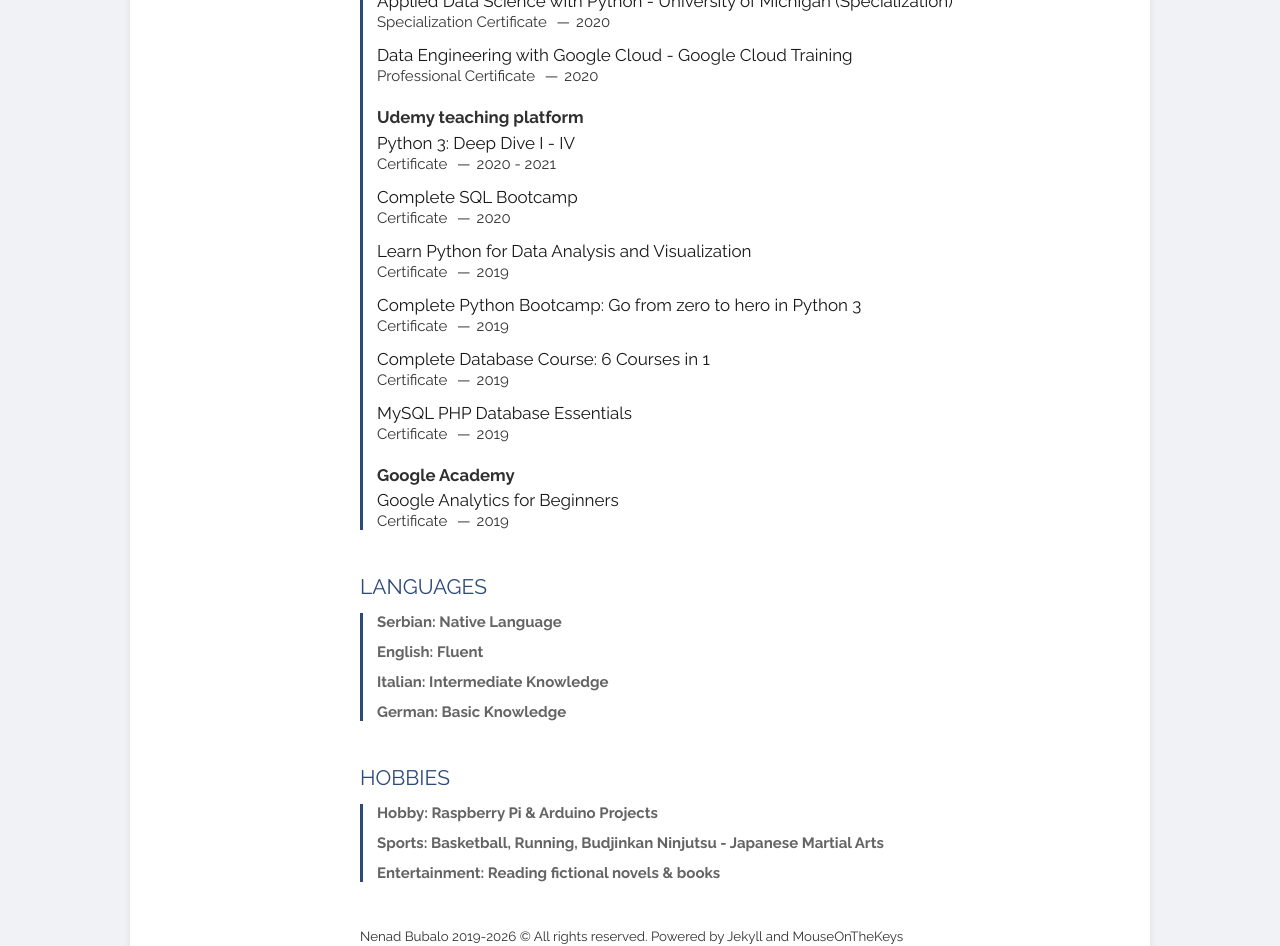
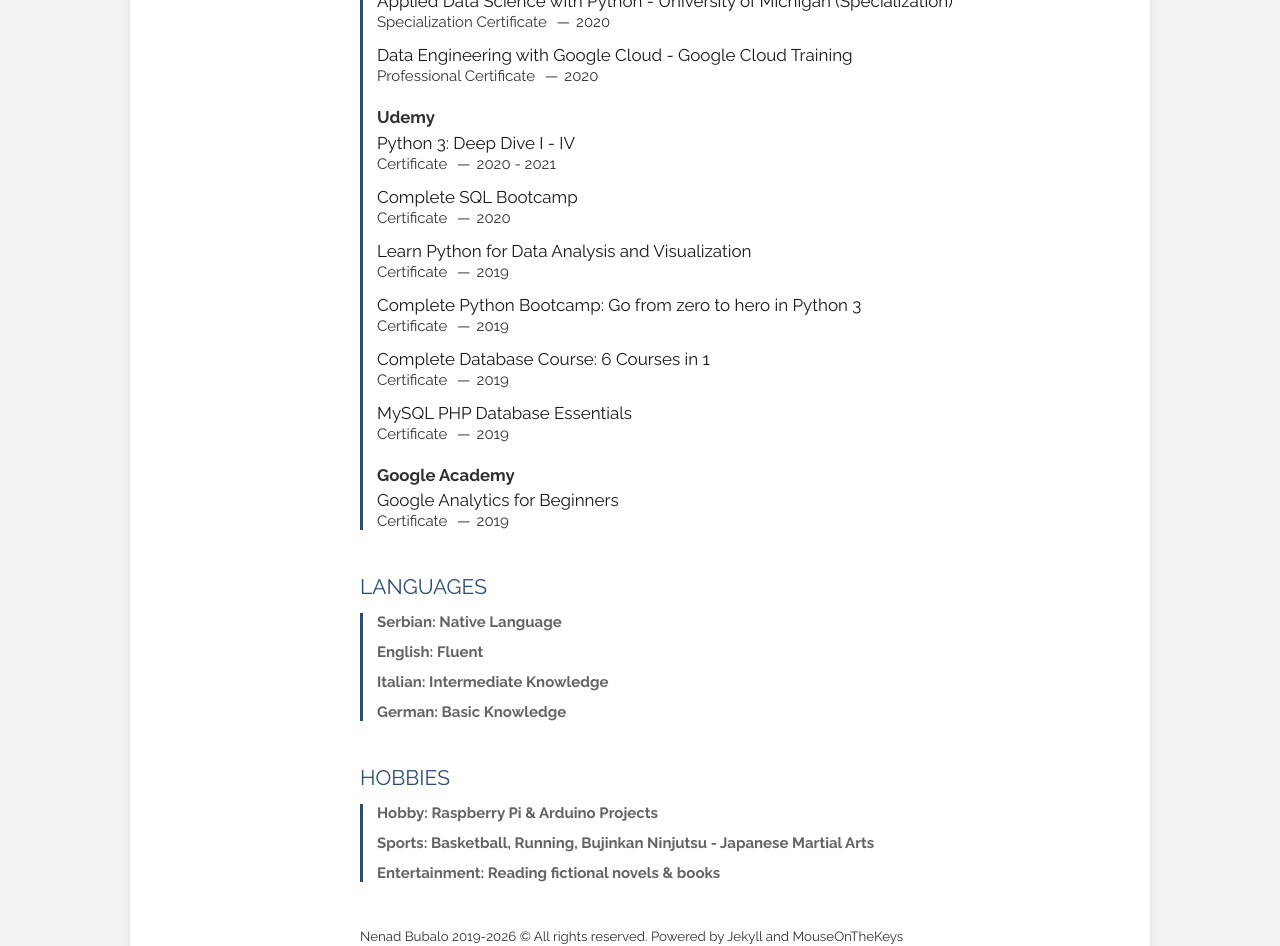
Before and after one commit to MouseOnTheKeys/cv, a Jekyll site: the page built from index.html, in a window 1280 px wide and 1400 px high, scrolled down 2064 px. Shown: the part 408-1354 px from the top of the window. Built offline with Jekyll 4.4.1, drawn with Linux system fonts in a browser that asks for light colours; the list of posts is cut into pages by our own code; some of the changed text lies outside the part shown.

Commit message:
2026: update 7

```diff
--- a/_config.yml
+++ b/_config.yml
@@ -1,7 +1,5 @@
 highlighter: rouge
 markdown: kramdown
-rdiscount:
-  extensions: [smart]
 permalink: :title.html
 paginate: 5
 plugins: [jekyll-paginate]
--- a/_includes/education.html
+++ b/_includes/education.html
@@ -3,7 +3,7 @@
   <article>
     <header>
       <h1>M.Sc in Information Technologies</h1>
-      <span>The University of Belgrade, Facuty of Mechanical Engineering</span>
+      <span>The University of Belgrade, Faculty of Mechanical Engineering</span>
       <span>
         <address>Belgrade, Serbia</address>
         <time>2019 to 2021</time>
--- a/_includes/initiatives.html
+++ b/_includes/initiatives.html
@@ -7,9 +7,8 @@
                 <li>
                     <h5>AWS Certified Cloud Practitioner - Amazon Web Services</h5>
                     <span>
-                        <address><a
-                                href=https://www.credly.com/badges/3a7ca0c0-ca18-4062-8f11-51e1304765c6/linked_in_profile>Certificate
-                                </a> </address> <time>December 2022 - December 2025 (expired)</time>
+                        <address><a href="https://www.credly.com/badges/3a7ca0c0-ca18-4062-8f11-51e1304765c6/linked_in_profile">Certificate</a></address>
+                        <time>December 2022 - December 2025 (expired)</time>
                     </span>
                 </li>
             </ul>
@@ -20,71 +19,68 @@
                 <li>
                     <h5>Functional Principles in Scala - École Polytechnique Fédérale de Lausanne</h5>
                     <span>
-                        <address><a
-                                href=https://www.coursera.org/account/accomplishments/certificate/L6PBU7V6Z2S7>Certificate
-                                </a> </address> <time>2020</time>
+                        <address><a href="https://www.coursera.org/account/accomplishments/certificate/L6PBU7V6Z2S7">Certificate</a></address>
+                        <time>2020</time>
                     </span>
                 </li>
                 <li>
                     <h5>Applied Data Science with Python - University of Michigan (Specialization)</h5>
                     <span>
-                        <address><a
-                                href=https://www.coursera.org/account/accomplishments/specialization/certificate/YZFLQNE3T66F>Specialization Certificate
-                                </a> </address> <time>2020</time>
+                        <address><a href="https://www.coursera.org/account/accomplishments/specialization/certificate/YZFLQNE3T66F">Specialization Certificate</a></address>
+                        <time>2020</time>
                     </span>
                 </li>
                 <li>
                     <h5>Data Engineering with Google Cloud - Google Cloud Training</h5>
                     <span>
-                        <address><a
-                                href=https://www.coursera.org/account/accomplishments/specialization/certificate/XXQKURP8PRFU>Professional Certificate
-                                </a> </address> <time>2020</time>
+                        <address><a href="https://www.coursera.org/account/accomplishments/specialization/certificate/XXQKURP8PRFU">Professional Certificate</a></address>
+                        <time>2020</time>
                     </span>
                 </li>
             </ul>
         </header>
         <header>
-            <h1>Udemy teaching platform</h1>
+            <h1>Udemy</h1>
             <ul>
                 <li>
                     <h5>Python 3: Deep Dive I - IV</h5>
                     <span>
-                        <address><a href=https://postimg.cc/FdstTVYm/>Certificate </a> </address>
+                        <address><a href="https://postimg.cc/FdstTVYm/">Certificate</a></address>
                         <time>2020 - 2021</time>
                     </span>
                 </li>
                 <li>
                     <h5>Complete SQL Bootcamp</h5>
                     <span>
-                        <address><a href=https://www.udemy.com/certificate/UC-e36968b4-adc2-4630-aab7-08a8ddef8067/>Certificate </a> </address>
+                        <address><a href="https://www.udemy.com/certificate/UC-e36968b4-adc2-4630-aab7-08a8ddef8067/">Certificate</a></address>
                         <time>2020</time>
                     </span>
                 </li>
                 <li>
                     <h5>Learn Python for Data Analysis and Visualization</h5>
                     <span>
-                        <address><a href=https://www.udemy.com/certificate/UC-UKMXO5FJ/>Certificate </a> </address>
+                        <address><a href="https://www.udemy.com/certificate/UC-UKMXO5FJ/">Certificate</a></address>
                         <time>2019</time>
                     </span>
                 </li>
                 <li>
                     <h5>Complete Python Bootcamp: Go from zero to hero in Python 3</h5>
                     <span>
-                        <address><a href=https://www.udemy.com/certificate/UC-STLLGKKA/>Certificate </a> </address>
+                        <address><a href="https://www.udemy.com/certificate/UC-STLLGKKA/">Certificate</a></address>
                         <time>2019</time>
                     </span>
                 </li>
                 <li>
                     <h5>Complete Database Course: 6 Courses in 1</h5>
                     <span>
-                        <address><a href=https://www.udemy.com/certificate/UC-S0208RYO/>Certificate </a> </address>
+                        <address><a href="https://www.udemy.com/certificate/UC-S0208RYO/">Certificate</a></address>
                         <time>2019</time>
                     </span>
                 </li>
                 <li>
                     <h5>MySQL PHP Database Essentials</h5>
                     <span>
-                        <address><a href=https://www.udemy.com/certificate/UC-WJ300N8D/>Certificate </a> </address>
+                        <address><a href="https://www.udemy.com/certificate/UC-WJ300N8D/">Certificate</a></address>
                         <time>2019</time>
                     </span>
                 </li>
@@ -96,21 +92,11 @@
                 <li>
                     <h5>Google Analytics for Beginners</h5>
                     <span>
-                        <address><a
-                                href=https://analytics.google.com/analytics/academy/certificate/_2DXAXjTTK-iIAjqk1zc2Q>Certificate
-                                </a> </address> <time>2019</time>
+                        <address><a href="https://analytics.google.com/analytics/academy/certificate/_2DXAXjTTK-iIAjqk1zc2Q">Certificate</a></address>
+                        <time>2019</time>
                     </span>
                 </li>
             </ul>
         </header>
     </article>
-    <article>
-        <!--<header>
-            <h1>Student Volunteer</h1>
-            <span><address>British RedCross, Glasgow, UK</address><time>2013</time></span>
-        </header>
-        <p>
-            Fundraiser: Lorem adipiscing ei eam, eros conceptam maiestatis ne sea.
-        </p>
-    </article>-->
 </section>
--- a/_includes/interests.html
+++ b/_includes/interests.html
@@ -1,10 +1,10 @@
 <section class="thirteen columns">
-    <h1>Hobbies</h1>
-    <article>
-            <dl><ul>
-                 <li><em>Hobby: Raspberry Pi & Arduino Projects</em></li><!---
-            --><li><em>Sports: Basketball, Running, Budjinkan Ninjutsu - Japanese Martial Arts</em></li><!--
-        --><li><em>Entertainment: Reading fictional novels & books</em></li>
-            </ul></dl>
-    </article>
+  <h1>Hobbies</h1>
+  <article>
+    <ul>
+      <li><em>Hobby: Raspberry Pi &amp; Arduino Projects</em></li>
+      <li><em>Sports: Basketball, Running, Bujinkan Ninjutsu - Japanese Martial Arts</em></li>
+      <li><em>Entertainment: Reading fictional novels &amp; books</em></li>
+    </ul>
+  </article>
 </section>
--- a/_includes/languages.html
+++ b/_includes/languages.html
@@ -1,11 +1,11 @@
 <section class="thirteen columns">
-        <h1>Languages</h1>
-        <article>
-            <dl><ul>
-                <li><em>Serbian: Native Language</em></li><!---
-                --><li><em>English: Fluent</em></li><!--
-                --><li><em>Italian: Intermediate Knowledge</em></li><!---
-                --><li><em>German: Basic Knowledge</em></li>
-            </ul></dl>
-        </article>
+  <h1>Languages</h1>
+  <article>
+    <ul>
+      <li><em>Serbian: Native Language</em></li>
+      <li><em>English: Fluent</em></li>
+      <li><em>Italian: Intermediate Knowledge</em></li>
+      <li><em>German: Basic Knowledge</em></li>
+    </ul>
+  </article>
 </section>
--- a/_layouts/layout.html
+++ b/_layouts/layout.html
@@ -18,10 +18,6 @@
       rel="stylesheet"
       href="//cdnjs.cloudflare.com/ajax/libs/font-awesome/4.7.0/css/font-awesome.min.css"
     />
-
-    <!--[if lt IE 9]>
-      <script src="http://html5shim.googlecode.com/svn/trunk/html5.js"></script>
-    <![endif]-->
 
     <link rel="shortcut icon" href="{{ site.baseurl }}static/img/favicon.ico" />
     <!-- <link rel="apple-touch-icon" href="static/img/me-icon-57.png"> -->
```
Lines whose indentation alone changed are shown as unchanged.
